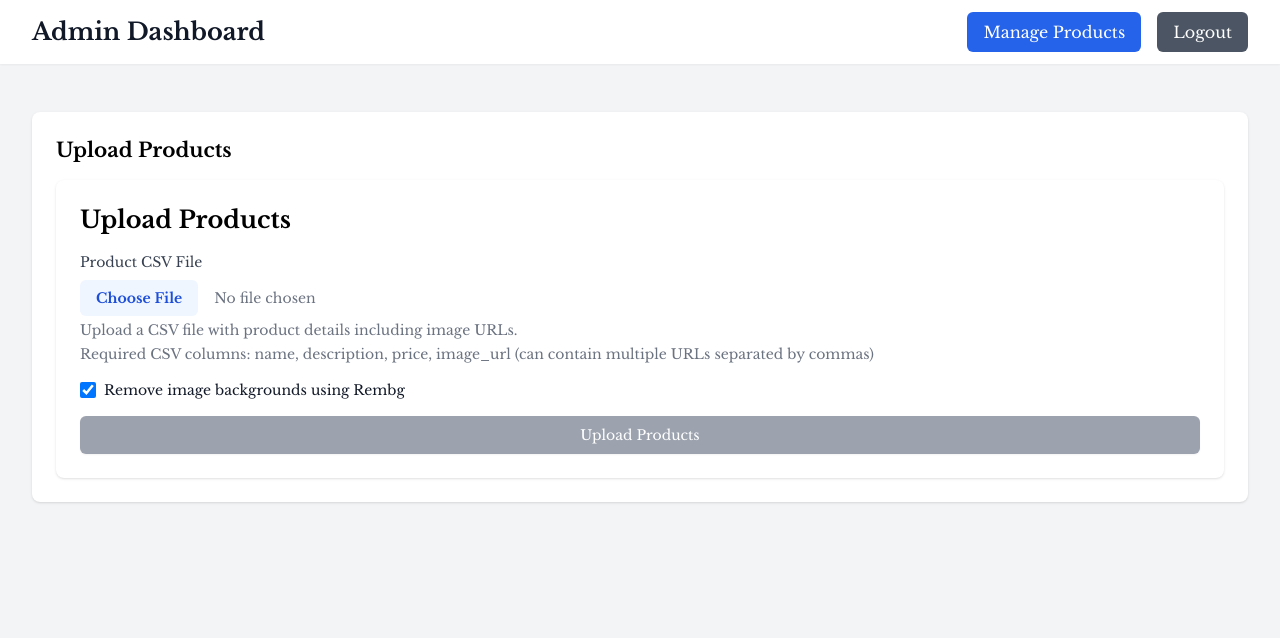
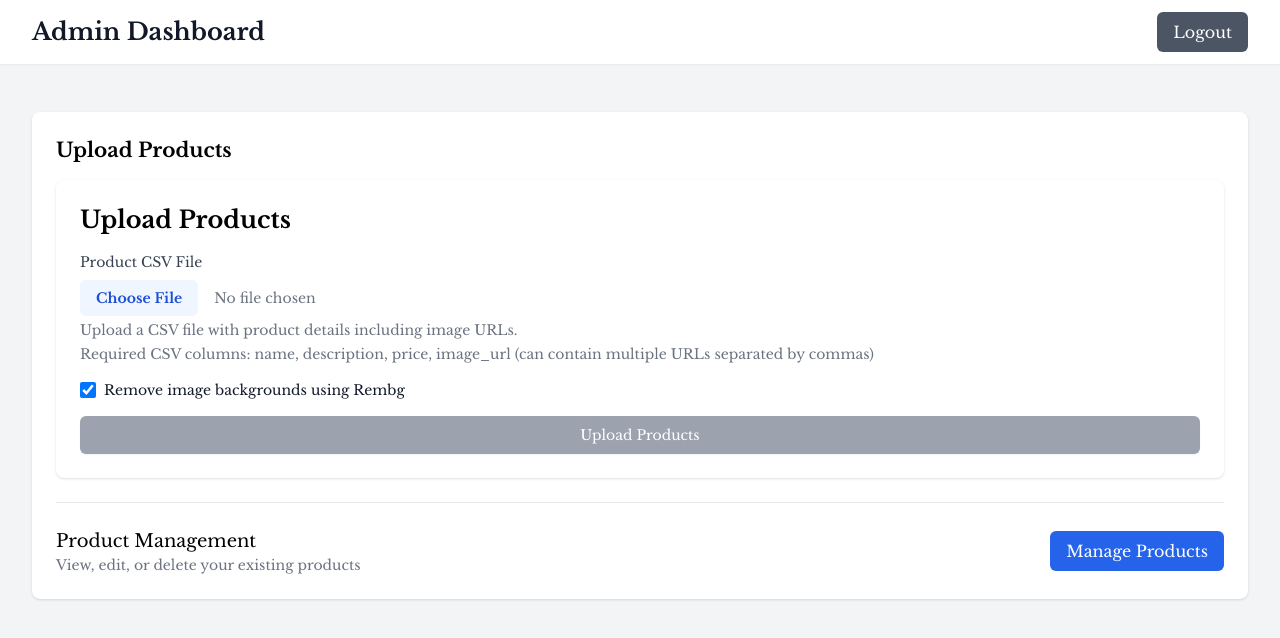
Before and after one commit to s0ber164/sisters, a Next.js app: page /admin/dashboard in a window 1280 px wide. Shown: the top 638 px of the page. Built offline with nearby package versions, Linux system fonts and the light colour scheme; no server answers.

Commit message:
Fix Add to List button in product modal and remove static export config

```diff
--- a/components/ProductCard.js
+++ b/components/ProductCard.js
@@ -89,7 +89,7 @@ const ProductCard = ({ product }) => {
         <ProductModal
           product={product}
           onClose={() => setShowModal(false)}
-          onAdd={handleAddOrRemove}
+          onAddOrRemove={handleAddOrRemove}
           isSelected={isSelected}
         />
       )}
--- a/context/ProductContext.js
+++ b/context/ProductContext.js
@@ -11,12 +11,14 @@ export const ProductProvider = ({ children }) => {
   const [selectedProducts, setSelectedProducts] = useState([]);
   const [searchQuery, setSearchQuery] = useState('');
   const [isProcessing, setIsProcessing] = useState(false);
+  const [loading, setLoading] = useState(true);
   const [error, setError] = useState(null);
 
   // Load products from API on initial mount
   useEffect(() => {
     const fetchProducts = async () => {
       try {
+        setLoading(true);
         console.log('Fetching products from API...');
         const response = await fetch('/api/products');
         console.log('API Response status:', response.status);
@@ -33,6 +35,8 @@ export const ProductProvider = ({ children }) => {
       } catch (error) {
         console.error('Error fetching products:', error);
         setError(error.message);
+      } finally {
+        setLoading(false);
       }
     };
 
@@ -132,6 +136,7 @@ export const ProductProvider = ({ children }) => {
     products: filteredProducts,
     selectedProducts,
     isProcessing,
+    loading,
     error,
     searchQuery,
     setSearchQuery,
--- a/package.json
+++ b/package.json
@@ -5,7 +5,8 @@
   "scripts": {
     "dev": "next dev -H 0.0.0.0",
     "build": "next build",
-    "start": "next start"
+    "start": "next start",
+    "export": "next build && next export"
   },
   "dependencies": {
     "axios": "^1.7.7",
--- a/pages/admin/dashboard.js
+++ b/pages/admin/dashboard.js
@@ -35,12 +35,6 @@ export default function AdminDashboard() {
               </div>
             </div>
             <div className="flex items-center space-x-4">
-              <a
-                href="/admin/products"
-                className="px-4 py-2 bg-blue-600 text-white rounded-md hover:bg-blue-700 focus:outline-none focus:ring-2 focus:ring-blue-500"
-              >
-                Manage Products
-              </a>
               <button
                 onClick={handleLogout}
                 disabled={isLoading}
@@ -58,6 +52,20 @@ export default function AdminDashboard() {
           <div className="bg-white rounded-lg shadow p-6">
             <h2 className="text-xl font-semibold mb-4">Upload Products</h2>
             <ProductUploader />
+            <div className="mt-6 border-t pt-6">
+              <div className="flex justify-between items-center">
+                <div>
+                  <h3 className="text-lg font-medium">Product Management</h3>
+                  <p className="text-sm text-gray-500">View, edit, or delete your existing products</p>
+                </div>
+                <a
+                  href="/admin/products"
+                  className="px-4 py-2 bg-blue-600 text-white rounded-md hover:bg-blue-700 focus:outline-none focus:ring-2 focus:ring-blue-500"
+                >
+                  Manage Products
+                </a>
+              </div>
+            </div>
           </div>
         </div>
       </main>
--- a/pages/api/products/index.js
+++ b/pages/api/products/index.js
@@ -18,10 +18,10 @@ export default async function handler(req, res) {
             .toArray();
 
           console.log('Products fetched:', products.length);
-          res.status(200).json(products);
+          return res.status(200).json(products || []);
         } catch (error) {
           console.error('Error fetching products:', error);
-          res.status(500).json({
+          return res.status(500).json({
             error: 'Failed to fetch products',
             details: error.message
           });
@@ -52,14 +52,14 @@ export default async function handler(req, res) {
           console.log('Processing products:', products.length);
           const result = await db.collection('products').insertMany(products);
           console.log('Products created:', result.insertedCount);
-          res.status(201).json({
+          return res.status(201).json({
             message: 'Products created successfully',
             count: result.insertedCount,
             products: result.ops
           });
         } catch (error) {
           console.error('Error creating products:', error);
-          res.status(400).json({
+          return res.status(400).json({
             error: 'Failed to create products',
             details: error.message
           });
@@ -67,10 +67,10 @@ export default async function handler(req, res) {
         break;
 
       default:
-        res.status(405).json({ error: 'Method not allowed' });
+        return res.status(405).json({ error: 'Method not allowed' });
     }
   } catch (error) {
     console.error('Server error:', error);
-    res.status(500).json({ error: 'Internal server error', details: error.message });
+    return res.status(500).json({ error: 'Internal server error', details: error.message });
   }
 }
--- a/pages/index.js
+++ b/pages/index.js
@@ -59,12 +59,6 @@ const Home = () => {
                 </svg>
                 <span className="font-medium">Wishlist ({selectedProducts.length})</span>
               </button>
-              <a
-                href="/admin/products"
-                className="bg-primary-800 text-white px-4 py-2 rounded hover:bg-primary-700 transition-colors"
-              >
-                Manage Products
-              </a>
             </div>
           </div>
         </div>
@@ -73,8 +67,8 @@ const Home = () => {
       {/* Hero Section */}
       <div className="relative h-[500px] bg-primary-900">
         <img
-          src="https://images.unsplash.com/photo-1618220179428-22790b461013?ixlib=rb-4.0.3&ixid=M3wxMjA3fDB8MHxwaG90by1wYWdlfHx8fGVufDB8fHx8fA%3D%3D&auto=format&fit=crop&w=2340&q=80"
-          alt="Vintage Furniture Collection"
+          src="/C5D1A4EF-80F3-466B-BE7C-15A9A62FCBDC_1_105_c.JPEG"
+          alt="SIS Props Hero Image"
           className="w-full h-full object-cover opacity-70"
         />
         <div className="absolute inset-0 bg-gradient-to-r from-primary-900/50 to-transparent">
```
Also changed, not shown: public/C5D1A4EF-80F3-466B-BE7C-15A9A62FCBDC_1_105_c.JPEG (added).
